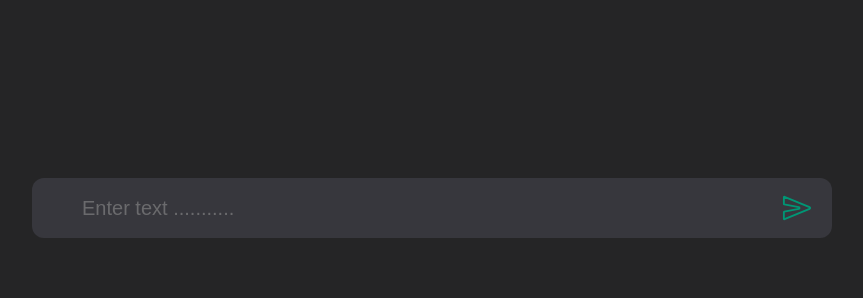
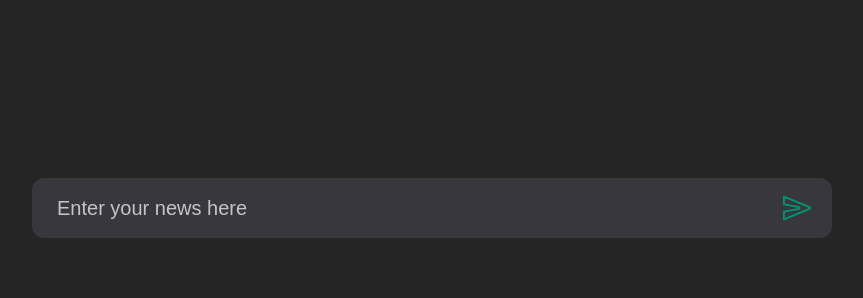
Before and after one commit to sattimadhu/Fake-news-detection, a Flask app: page /main in a window 1280 px wide. Shown: the part 502-800 px from the top of the page, without its empty margins (208-1071 px from the left). Run offline with Flask 3, Linux system fonts and the light colour scheme; parts of the project's set-up code (start-up, migrations or seed data) failed here and were passed over; some libraries are stand-ins or nearby versions.

Commit message:
fake-news-detection

```diff
--- a/static/css/styles.css
+++ b/static/css/styles.css
@@ -40,15 +40,15 @@ form{
     height: 60px;
     font-size: 20px;
     border-radius: 12px;
-    color:#8e8e8e97;
+    color:#e0e0e0;
     outline: none;
     border: none;
     position: absolute;
-    padding: 0px 0px 0px 50px;
+    padding: 0px 60px 0px 25px;
     z-index: 1;
 }
 ::placeholder{
-    color: #8e8e8e97;
+    color: #e0e0e0d6;
     font-size: 20px;
 }
 /* button{
@@ -78,7 +78,7 @@ form{
     font-size: 35px;
     position: absolute;
     top: 12px;
-    left: 15px;
+    /* left: 15px; */
     z-index: 110;
     font-weight: 100;
 }
@@ -93,24 +93,26 @@ form{
 }
 .card p span{
     font-weight: 600;
+    color: #009675;
 }
 .card p{
     padding-bottom: 20px;
+    color: #e0e0e0;
 }
 .card::-webkit-scrollbar {
-    width: 12px; /* Width of the entire scrollbar */
+    width: 12px;
 }
 
 .card::-webkit-scrollbar-track {
-    background: #37373d; /* Background of the scrollbar track */
+    background: #37373d;
     border-radius: 10px;
 }
 
 .card::-webkit-scrollbar-thumb {
-    background: #888; /* Background of the scrollbar thumb */
-    border-radius: 6px; /* Round corners */
+    background: #009675;
+    border-radius: 6px;
 }
 
 .card::-webkit-scrollbar-thumb:hover {
-    background: #555; /* Background of the scrollbar thumb on hover */
+    background: #008675;
 }
--- a/templates/main.html
+++ b/templates/main.html
@@ -4,8 +4,8 @@
     <meta charset="UTF-8">
     <meta name="viewport" content="width=device-width, initial-scale=1.0">
     <title>Fake News Detection</title>
-    <link rel="stylesheet" href="/static/css/styles.css">
-    <link rel="stylesheet" href="{{url_for('static',)}}">
+    <!-- <link rel="stylesheet" href="/static/css/styles.css"> -->
+    <link rel="stylesheet" href="{{url_for('static',filename='/css/styles.css')}}">
     <link rel="stylesheet" href="https://cdnjs.cloudflare.com/ajax/libs/font-awesome/6.6.0/css/all.min.css" integrity="sha512-Kc323vGBEqzTmouAECnVceyQqyqdsSiqLQISBL29aUW4U/M7pSPA/gEUZQqv1cwx4OnYxTxve5UMg5GT6L4JJg==" crossorigin="anonymous" referrerpolicy="no-referrer" />
 </head>
 <body>
@@ -28,7 +28,7 @@
                     <div class="inputBox">
                     <!-- <a href="#" class="file"><ion-icon name="attach-outline"></ion-icon></i></a> -->
                     <!-- <input type="file"> -->
-                    <input type="text" class="textinput" name="text" autocomplete="off" placeholder="Enter text ...........">
+                    <input type="text" class="textinput" name="text" autocomplete="off" placeholder="Enter your news here">
                     <button type="submit"></button>
                     <a href="#" id="send"><ion-icon name="send-outline" class="send"></ion-icon></a>
                     </div>
@@ -36,9 +36,9 @@
             </div>
         </div>
     </div>
-    <script src="/static/js/script.js"></script>
-    <script src="/static/js/scroll.js"></script>
-    <script type="module" src="https://unpkg.com/ionicons@7.1.0/dist/ionicons/ionicons.esm.js"></script>
+<!-- <script src="/static/js/script.js"></script> -->
+<script src="{{url_for('static',filename='/js/script.js')}}"></script>
+<script type="module" src="https://unpkg.com/ionicons@7.1.0/dist/ionicons/ionicons.esm.js"></script>
 <script nomodule src="https://unpkg.com/ionicons@7.1.0/dist/ionicons/ionicons.js"></script>
 </body>
 </html>
```
Also changed, not shown: fnd.py (deleted, +0 -12 lines), main.py (+12 -1 lines).
